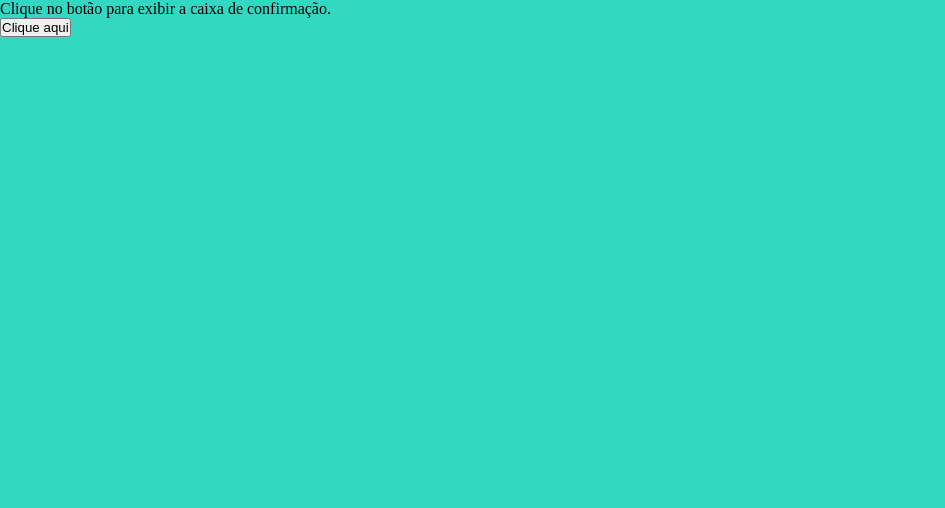
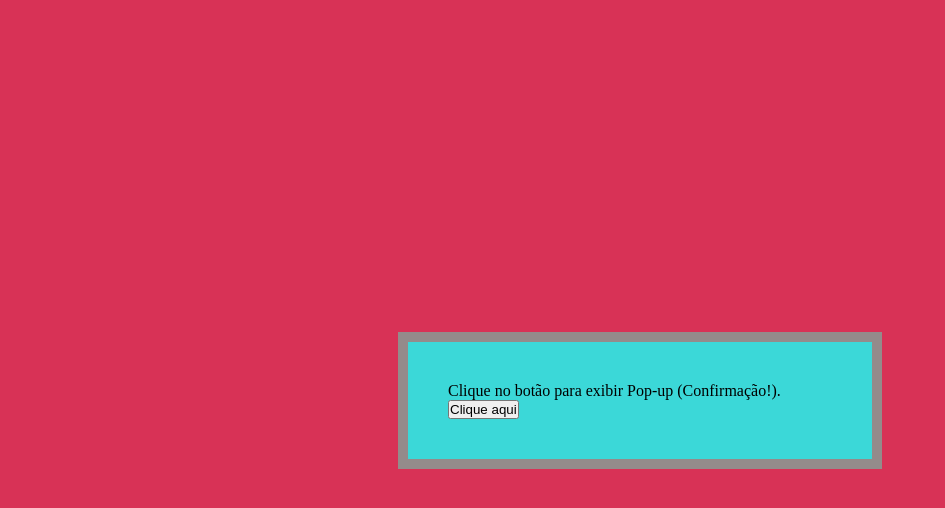
Before and after one commit to Gabriel-Tavares-GB/Test-Pop-up, a plain HTML site: page index.html in a window 1280 px wide. Shown: the whole page, without its empty margins (0-945 px from the left). Drawn offline with Linux system fonts and the light colour scheme.

Commit message:
Test 2 Pop-up

```diff
--- a/index.html
+++ b/index.html
@@ -6,34 +6,24 @@
   <meta http-equiv="X-UA-Compatible" content="IE=edge">
   <meta name="viewport" content="width=device-width, initial-scale=1.0">
   <link rel="stylesheet" href="style.css">
-  <title>Teste Msg de aviso</title>
+  <title>Teste Pop-up</title>
 </head>
 
 <body>
   <div class=box>
     <div>
-      <p>Clique no botão para exibir a caixa de confirmação.</p>
+      <p>Clique no botão para exibir Pop-up (Confirmação!).</p>
     </div>
 
     <div><button onclick="funcao1()">Clique aqui</button>
 
 
-    <p id="demo"></p>
+      <p id="demo"></p>
 
 
-  <script>
-    function funcao1() {
-      var x;
-      var r = confirm("Escolha um valor!");
-      if (r == true) {
-        x = "você pressionou OK!";
-      }
-      else {
-        x = "Você pressionou Cancelar!";
-      }
-      document.getElementById("demo").innerHTML = x;
-    }
-  </script>
+      <script src="script.js">
+
+      </script>
 
 </body>
 
--- a/script.js
+++ b/script.js
@@ -0,0 +1,11 @@
+function funcao1() {
+    var x;
+    var r = confirm("Escolha um valor!");
+    if (r == true) {
+      x = "você pressionou OK!";
+    }
+    else {
+      x = "Você pressionou Cancelar!";
+    }
+    document.getElementById("demo").innerHTML = x;
+  }
--- a/style.css
+++ b/style.css
@@ -4,7 +4,19 @@
 }
 
 body{
-    width: 100%;
-    height: auto;
-    background-color: rgb(50, 216, 194);
+
+    height: 100vh;
+    background-color: rgb(216, 50, 86);
+    display: flex;
+    justify-content: center;
+    align-items: center;
    }
+
+   .box{
+    background: rgb(59, 216, 216);
+    width: 30%;
+    min-width: 300px;
+    padding: 40px;
+    box-decoration-break: 10px solid #988b79;
+    box-shadow: 0 0 0 10px rgb(148, 139, 139);
+   }
```
